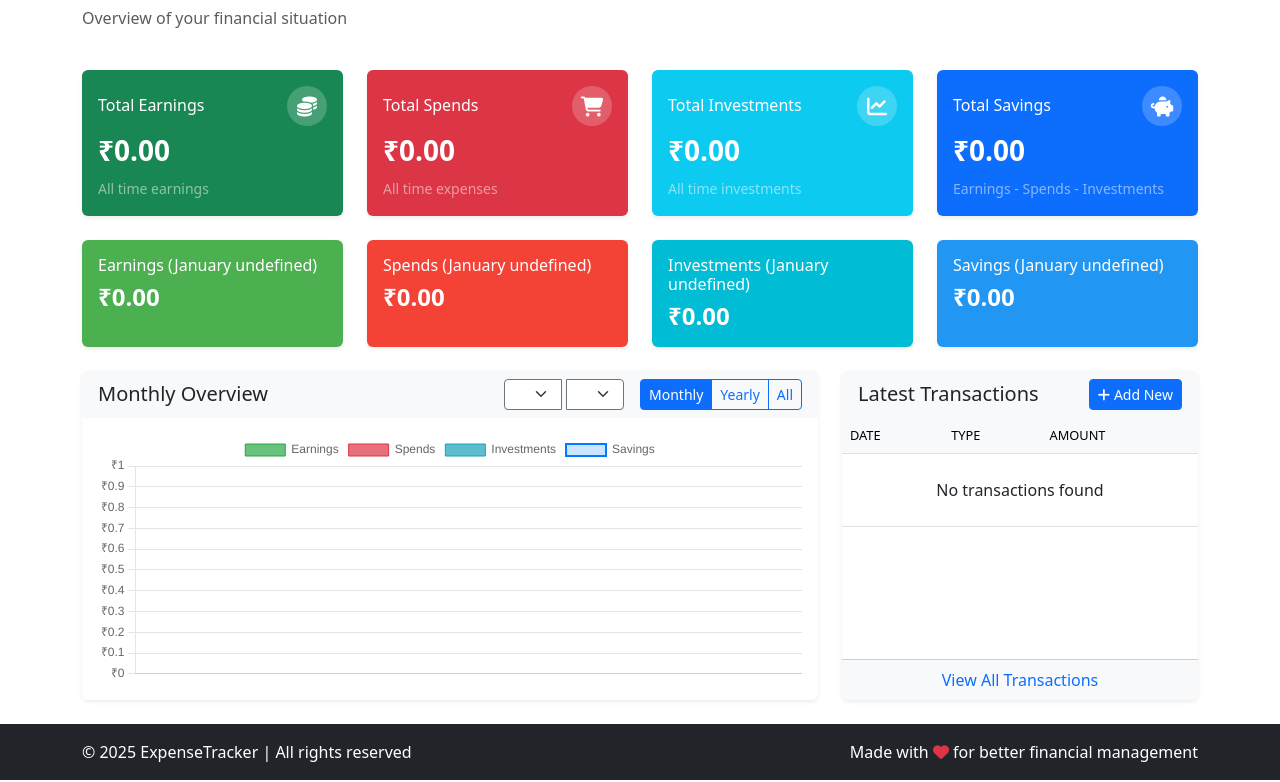
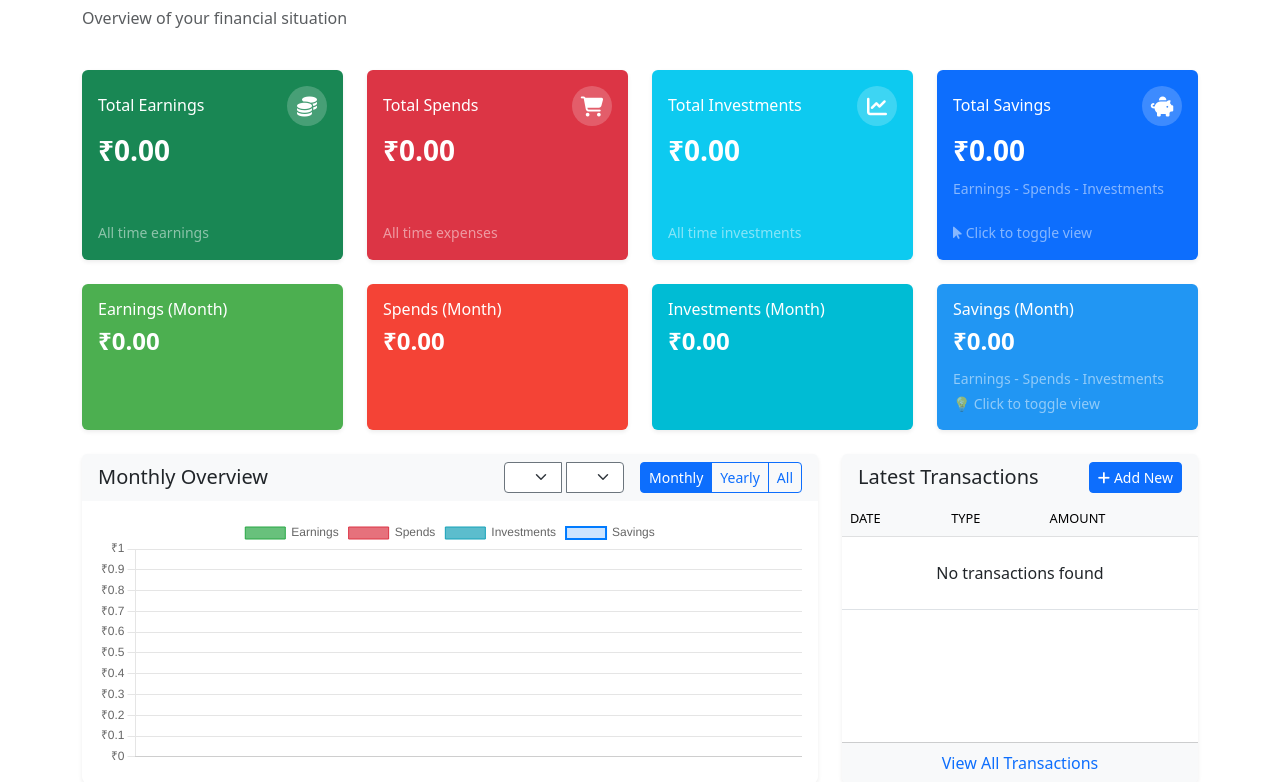
Before and after one commit to ASH1998/expense-tracker, a Flask app: page /dashboard in a window 1280 px wide. Shown: the part 170-952 px from the top of the page. Run offline with Flask 3, Linux system fonts and the light colour scheme; the visitor is signed in with stand-in values (Sample User, id 1); lists and menus that the app fills with data are empty.

Commit message:
Add interactive savings and monthly savings cards with toggle functionality

```diff
--- a/static/css/style.css
+++ b/static/css/style.css
@@ -106,6 +106,20 @@ canvas {
     max-width: 100%;
 }
 
+/* Clickable Savings Card */
+#savings-card {
+    transition: all 0.3s ease;
+}
+
+#savings-card:hover {
+    transform: translateY(-4px) scale(1.02);
+    box-shadow: 0 0.75rem 1.5rem rgba(0, 0, 0, 0.2);
+}
+
+#savings-card:active {
+    transform: translateY(-2px) scale(1.01);
+}
+
 /* Responsive Adjustments */
 @media (max-width: 767.98px) {
     .display-6 {
--- a/templates/dashboard.html
+++ b/templates/dashboard.html
@@ -62,16 +62,21 @@
 
     <!-- Savings Card -->
     <div class="col-md-6 col-lg-3">
-        <div class="card border-0 bg-primary text-white shadow-sm h-100">
+        <div class="card border-0 bg-primary text-white shadow-sm h-100" id="savings-card" style="cursor: pointer;" onclick="toggleSavingsView()">
             <div class="card-body d-flex flex-column">
                 <div class="d-flex justify-content-between align-items-center mb-2">
-                    <h6 class="card-title mb-0">Total Savings</h6>
+                    <h6 class="card-title mb-0" id="savings-title">Total Savings</h6>
                     <div class="icon-bg rounded-circle d-flex align-items-center justify-content-center">
-                        <i class="fas fa-piggy-bank fa-lg"></i>
+                        <i class="fas fa-piggy-bank fa-lg" id="savings-icon"></i>
                     </div>
                 </div>
-                <h3 class="card-text fw-bold">₹{{ "{:,.2f}".format(savings) }}</h3>
-                <p class="card-text text-white-50 mt-auto"><small>Earnings - Spends - Investments</small></p>
+                <h3 class="card-text fw-bold" id="savings-amount">₹{{ "{:,.2f}".format(savings) }}</h3>
+                <p class="card-text text-white-50 mt-auto" id="savings-description">
+                    <small>Earnings - Spends - Investments</small>
+                </p>
+                <p class="card-text text-white-50 mt-1">
+                    <small><i class="fas fa-mouse-pointer me-1"></i>Click to toggle view</small>
+                </p>
             </div>
         </div>
     </div>
@@ -113,12 +118,18 @@
     </div>
 
     <div class="col-md-6 col-lg-3">
-        <div class="card border-0 bg-primary text-white shadow-sm h-100" style="background-color: #2196f3 !important;">
+        <div class="card border-0 bg-primary text-white shadow-sm h-100 clickable-card" style="background-color: #2196f3 !important; cursor: pointer;" onclick="toggleMonthlySavingsView()">
             <div class="card-body d-flex flex-column">
                 <div class="d-flex justify-content-between align-items-center">
-                    <h6 class="card-title mb-0">Savings (Month)</h6>
+                    <h6 class="card-title mb-0" id="monthly-savings-title">Savings (Month)</h6>
                 </div>
-                <h4 class="card-text fw-bold mt-2" id="monthly-savings">₹0.00</h4>
+                <h4 class="card-text fw-bold mt-2" id="monthly-savings-amount">₹{{ "{:,.2f}".format(current_monthly_savings|default(0)) }}</h4>
+                <small class="text-white-50 mt-1">
+                    <span id="monthly-savings-description">Earnings - Spends - Investments</span>
+                </small>
+                <small class="text-white-50 mt-1">
+                    💡 Click to toggle view
+                </small>
             </div>
         </div>
     </div>
@@ -186,11 +197,13 @@
                                             <span class="badge bg-danger">{{ record.type }}</span>
                                         {% elif record.type == 'Investment' %}
                                             <span class="badge bg-info">{{ record.type }}</span>
+                                        {% elif record.type == 'Savings' %}
+                                            <span class="badge bg-primary">{{ record.type }}</span>
                                         {% endif %}
                                         <small class="d-block text-muted">{{ record.category }}</small>
                                     </td>
-                                    <td class="fw-bold {% if record.type == 'Earning' %}text-success{% elif record.type == 'Spend' %}text-danger{% elif record.type == 'Investment' %}text-info{% endif %}">
-                                        {% if record.type == 'Earning' %}+{% elif record.type == 'Spend' %}-{% endif %}₹{{ "{:,.2f}".format(record.amount) }}
+                                    <td class="fw-bold {% if record.type == 'Earning' %}text-success{% elif record.type == 'Spend' %}text-danger{% elif record.type == 'Investment' %}text-info{% elif record.type == 'Savings' %}text-primary{% endif %}">
+                                        {% if record.type == 'Earning' %}+{% elif record.type == 'Spend' %}-{% elif record.type == 'Savings' %}+{% endif %}₹{{ "{:,.2f}".format(record.amount) }}
                                     </td>
                                 </tr>
                                 {% endfor %}
@@ -298,7 +311,7 @@
             allYears.forEach(year => {
                 yearlyMap[year] = {Earning: 0, Spend: 0, Investment: 0};
             });
-            for (const type of ['Earning', 'Spend', 'Investment']) {
+            for (const type of ['Earning', 'Spend', 'Investment', 'Savings']) {
                 for (const ym in monthlyData[type]) {
                     const [year, ] = ym.split('-');
                     yearlyMap[year][type] += monthlyData[type][ym] || 0;
@@ -468,6 +481,11 @@
         // Add event listener for monthSelect to update data when month changes
         monthSelect.addEventListener('change', function() {
             selectedMonth = this.value;
+            // Update card headers with new month
+            if (chartMode === 'monthly') {
+                updateCardHeaders('monthly', selectedMonth, selectedYear);
+            }
+            // Update chart and cards when month changes
             if (chartMode === 'monthly') {
                 const data = getSingleMonthChartData(selectedYear, selectedMonth);
                 monthlyChart.data.labels = data.labels;
@@ -582,26 +600,62 @@
                 updateCardHeaders('yearly', null, selectedYear);
             }
         });
+    });
 
-        // Also update card headers when month changes
-        monthSelect.addEventListener('change', function() {
-            selectedMonth = this.value;
-            // Update card headers with new month
-            if (chartMode === 'monthly') {
-                updateCardHeaders('monthly', selectedMonth, selectedYear);
-            }
-            // Rest of the existing month change code
-            if (chartMode === 'monthly') {
-                const data = getSingleMonthChartData(selectedYear, selectedMonth);
-                monthlyChart.data.labels = data.labels;
-                monthlyChart.data.datasets[0].data = data.earnings;
-                monthlyChart.data.datasets[1].data = data.spends;
-                monthlyChart.data.datasets[2].data = data.investments;
-                monthlyChart.data.datasets[3].data = data.savings;
-                monthlyChart.update();
-                updateMonthlyCards(selectedYear, selectedMonth);
-            }
-        });
-    });
+    // Toggle between Savings and Cash in Hand view
+    // (Jinja values wrapped in strings so the unrendered template is valid JS for the editor/linter)
+    let showingCashInHand = false;
+    const savingsAmount = parseFloat("{{ savings|float }}") || 0;
+    const cashInHandAmount = parseFloat("{{ cash_in_hand|float }}") || 0;
+
+    function toggleSavingsView() {
+        const titleElement = document.getElementById('savings-title');
+        const amountElement = document.getElementById('savings-amount');
+        const descriptionElement = document.getElementById('savings-description');
+        const iconElement = document.getElementById('savings-icon');
+
+        if (!showingCashInHand) {
+            // Switch to Cash in Hand view
+            titleElement.textContent = 'Cash in Hand';
+            amountElement.textContent = '₹' + cashInHandAmount.toLocaleString(undefined, {minimumFractionDigits:2, maximumFractionDigits:2});
+            descriptionElement.innerHTML = '<small>Earnings - Spends - Investments - Savings</small>';
+            iconElement.className = 'fas fa-wallet fa-lg';
+            showingCashInHand = true;
+        } else {
+            // Switch back to Savings view
+            titleElement.textContent = 'Total Savings';
+            amountElement.textContent = '₹' + savingsAmount.toLocaleString(undefined, {minimumFractionDigits:2, maximumFractionDigits:2});
+            descriptionElement.innerHTML = '<small>Earnings - Spends - Investments</small>';
+            iconElement.className = 'fas fa-piggy-bank fa-lg';
+            showingCashInHand = false;
+        }
+    }
+
+    // Toggle between Monthly Savings and Monthly Cash in Hand view
+    let showingMonthlyCashInHand = false;
+
+    function toggleMonthlySavingsView() {
+        const titleElement = document.getElementById('monthly-savings-title');
+        const amountElement = document.getElementById('monthly-savings-amount');
+        const descriptionElement = document.getElementById('monthly-savings-description');
+
+    // Use the values passed from Flask (quoted for template safety in editor)
+    const monthlySavings = parseFloat("{{ current_monthly_savings|default(0) }}") || 0;
+    const monthlyCashInHand = parseFloat("{{ current_monthly_cash_in_hand|default(0) }}") || 0;
+
+        if (!showingMonthlyCashInHand) {
+            // Switch to Monthly Cash in Hand view
+            titleElement.textContent = 'Cash in Hand (Month)';
+            amountElement.textContent = '₹' + monthlyCashInHand.toLocaleString(undefined, {minimumFractionDigits:2, maximumFractionDigits:2});
+            descriptionElement.textContent = 'Monthly available cash';
+            showingMonthlyCashInHand = true;
+        } else {
+            // Switch back to Monthly Savings view
+            titleElement.textContent = 'Savings (Month)';
+            amountElement.textContent = '₹' + monthlySavings.toLocaleString(undefined, {minimumFractionDigits:2, maximumFractionDigits:2});
+            descriptionElement.textContent = 'Earnings - Spends - Investments';
+            showingMonthlyCashInHand = false;
+        }
+    }
 </script>
 {% endblock %}
```
